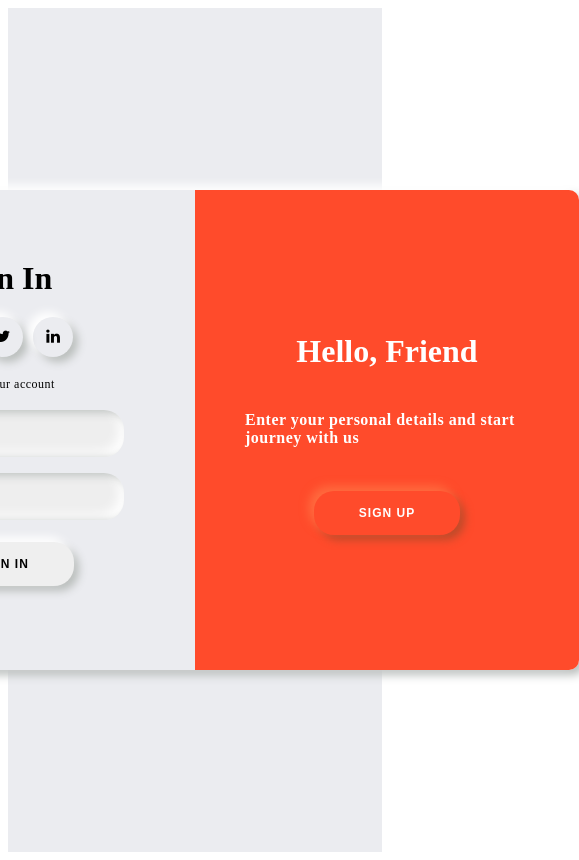
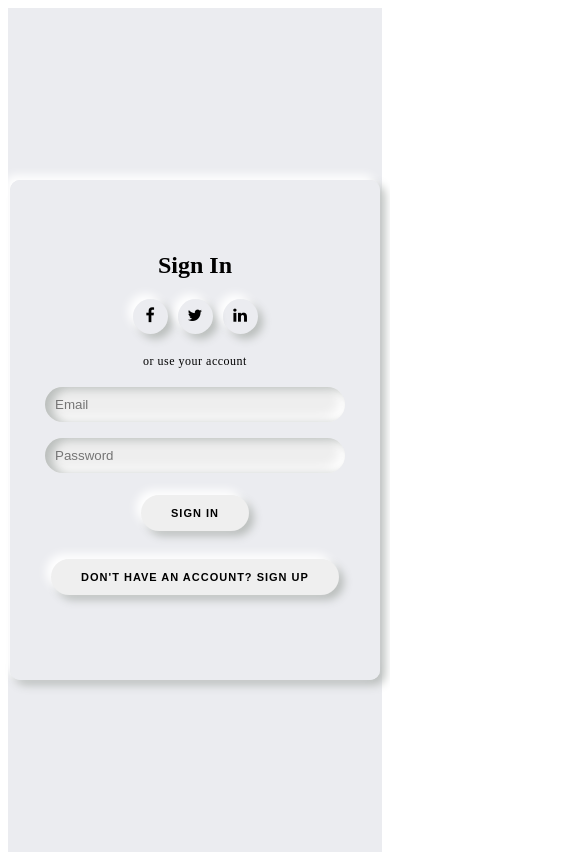
Before and after one commit to jjjjuWon/login_page_frontend, a Next.js app: page / in a window 390 px wide. Shown: the whole page, 579 px wide, since content can reach past the window. Built offline with nearby package versions, Linux system fonts and the light colour scheme.

Commit message:
Mobile screen support

```diff
--- a/app/globals.css
+++ b/app/globals.css
@@ -46,7 +46,8 @@ body {
   border-radius: 10px;
   box-shadow: -5px -5px 10px #fff, 5px 5px 10px #babebc;
   position: absolute;
-  width: 768px;
+  width: 90%;
+  max-width: 768px;
   min-height: 480px;
   overflow: hidden;
 }
@@ -55,7 +56,7 @@ form {
   background: #ebecf0;
   display: flex;
   flex-direction: column;
-  padding: 0 50px;
+  padding: 0 20px;
   height: 100%;
   justify-content: center;
   align-items: center;
@@ -63,9 +64,10 @@ form {
 
 form input {
   background: #eee;
-  padding: 16px;
+  padding: 12px;
   margin: 8px 0;
-  width: 85%;
+  width: 100%;
+  max-width: 300px;
   border: 0;
   outline: none;
   border-radius: 20px;
@@ -213,3 +215,61 @@ span {
 .social-links div:active {
   box-shadow: inset 1px 1px 2px #babebc, inset -1px -1px 2px #fff;
 }
+
+@media (max-width: 768px) {
+  .container {
+    width: 95%;
+    min-height: 600px;
+  }
+
+  .sign-in-container,
+  .sign-up-container,
+  .overlay-left,
+  .overlay-right {
+    width: 100%;
+  }
+
+  .container.right-panel-active .sign-in-container,
+  .container.right-panel-active .sign-up-container,
+  .container.right-panel-active .overlay-left,
+  .container.right-panel-active .overlay-right {
+    transform: translateX(0);
+  }
+
+  .overlay-container {
+    display: none;
+  }
+
+  form {
+    padding: 0 15px;
+  }
+
+  form h1 {
+    font-size: 24px;
+  }
+
+  p {
+    font-size: 14px;
+    text-align: center;
+  }
+
+  button {
+    padding: 12px 30px;
+    font-size: 11px;
+  }
+}
+
+@media (max-width: 480px) {
+  .container {
+    min-height: 500px;
+  }
+
+  form input {
+    padding: 10px;
+  }
+
+  .social-links div {
+    width: 35px;
+    height: 35px;
+  }
+}
--- a/app/page.tsx
+++ b/app/page.tsx
@@ -81,6 +81,13 @@ export default function LoginPage() {
             <input type="email" placeholder="Email" id="signupEmail" required />
             <input type="password" placeholder="Password" id="signupPassword" required />
             <button className="form_btn" type="submit">Sign Up</button>
+            <button
+              className="form_btn mt-4"
+              type="button"
+              onClick={() => setIsSignUp(false)}
+            >
+              Already have an account? Sign In
+            </button>
           </form>
         </div>
 
@@ -97,11 +104,18 @@ export default function LoginPage() {
             <input type="email" placeholder="Email" id="signinEmail" required />
             <input type="password" placeholder="Password" id="signinPassword" required />
             <button className="form_btn" type="submit">Sign In</button>
+            <button
+              className="form_btn mt-4"
+              type="button"
+              onClick={() => setIsSignUp(true)}
+            >
+              Don't have an account? Sign Up
+            </button>
           </form>
         </div>
 
-        {/* Overlay */}
-        <div className="overlay-container">
+        {/* Overlay - Desktop only */}
+        <div className="overlay-container hidden md:block">
           <div className="overlay-left">
             <h1>Welcome Back</h1>
             <p>To keep connected with us please login with your personal info</p>
```
